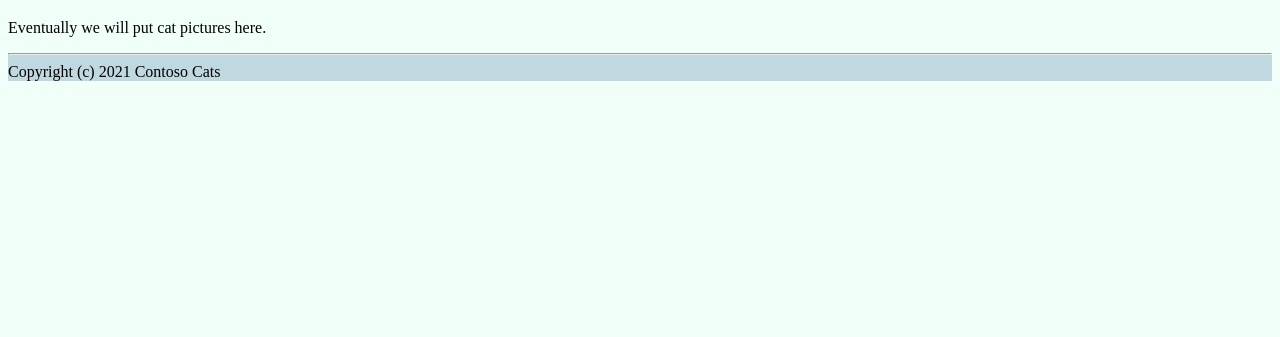
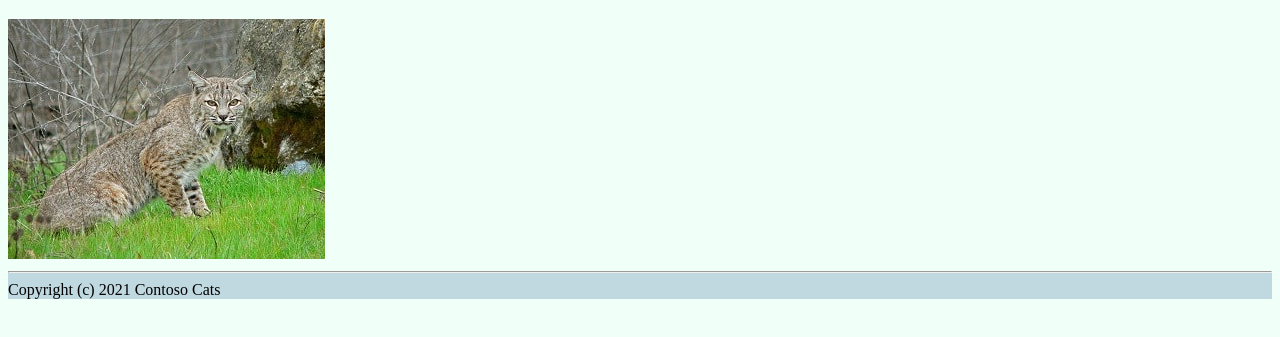
Before and after one commit to polyukhovich-olexandr/lab2_site, a plain HTML site: page index.html in a window 1280 px wide. Shown: the part 87-424 px from the top of the page. Drawn offline with Linux system fonts and the light colour scheme; files that its build step writes are made by us from their sources.

Commit message:
Add picture of Bob's cat

```diff
--- a/Assets/site.css
+++ b/Assets/site.css
@@ -1,3 +1,4 @@
 h1, h2, h3, h4, h5, h6 { font-family: sans-serif; }
 body { font-family: serif; background-color: #F0FFF8; }
 nav, footer { background-color: #C0D8DF; }
+.cat { max-width: 40%; padding: 5 }
--- a/index.html
+++ b/index.html
@@ -8,7 +8,7 @@
   <body>
     <nav><a href="./index.html">home</a></nav>
     <h1>Our Feline Friends</h1>
-    <p>Eventually we will put cat pictures here.</p>
+    <img src="Assets/bobcat2-317x240.jpg" />
     <footer><hr>Copyright (c) 2021 Contoso Cats</footer>
   </body>
 </html>
```
Also changed, not shown: Assets/bobcat2-317x240.jpg (added), Assets/bombay-cat-180x240.jpg (added).
